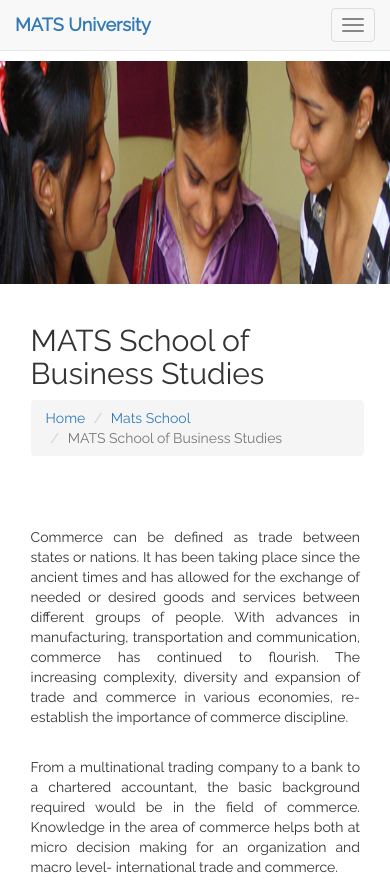
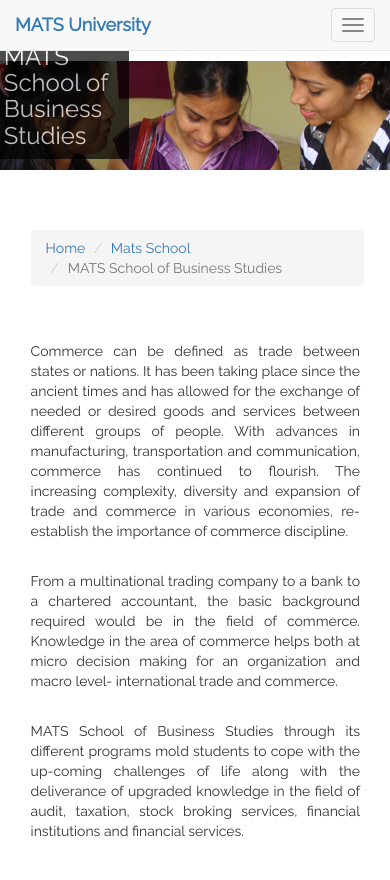
Before and after one commit to JaiminF/MATSUniversity, a plain HTML site: page mats_business_studies_school.html in a window 390 px wide. Shown: the top 880 px of the page. Drawn offline with nearby package versions, Linux system fonts and the light colour scheme.

Commit message:
few edits

```diff
--- a/mats_business_studies_school.html
+++ b/mats_business_studies_school.html
@@ -169,13 +169,13 @@
       .headimg{
         margin-top: -1%;
         width: 100%;
-        height: 50%
+        height: 60%
       }
       .topic{
         float: left;
         margin-left: 3%;
         width: 60%;
-        height: 20%
+        height: 10%
       }
       .pgdiv{
         width: 100%
@@ -201,13 +201,13 @@
           .headimg{
             margin-top: -10%;
             width: 100%;
-            height: 30%
+            height: 20%
           }
           .topic{
             float: left;
             margin-left: 3%;
             width: 90%;
-            height: 30%
+            height: 15%
           }
           .pgdiv{
             width: 100%
@@ -236,13 +236,13 @@
           .headimg{
             margin-top: -10%;
             width: 100%;
-            height: 30%
+            height: 20%
           }
           .topic{
             float: left;
             margin-left: 3%;
             width: 90%;
-            height: 30%
+            height: 15%
           }
           .pgdiv{
             width: 100%
@@ -271,7 +271,11 @@
           padding: 10px 20px;
           font-size: 18px;
           border-left: 5px solid #63b2f5;
-          color: #274472; }
+          color: #274472;
+        }
+        #over{
+          width: 33%;
+        }
     </style>
 </head>
 <body style="font-family: Raleway;">
@@ -436,13 +440,13 @@
 
 
     <div class="headimg">
-        <img src="images/school-of-business.png" style="width: 100%; height: 100%">
-    </div>
+      <div id="under"><img src="images/school-of-business.png"><div id="over"><h3 style="padding-left: 3%;">MATS School of Business Studies</h3></div></div>
+   </div>
     <br>
 <div class="middiv">
         <div class="topic">
 
-            <h2>MATS School of Business Studies</h2>
+
 
             <ol class="breadcrumb">
                 <li><a href="#">Home</a></li>
--- a/style.css
+++ b/style.css
@@ -332,7 +332,7 @@ header.smaller nav a {
         }
         /* CSS used here will be applied after bootstrap.css */
 #under {position:relative;}
-#over {position:absolute; width:25%; text-align:left; bottom:10%; right:0; left:0; z-index:3;background-color: #000;color: #fff;opacity: 0.7;}
+#over {position:absolute; width:30%; text-align:left; bottom:10%; right:0; left:0; z-index:3;background-color: #000;color: #fff;opacity: 0.7;}
 img {width:100%;}
 
   @media only screen and (max-width: 768px) {
```
Also changed, not shown: schools.html (+11 -10 lines).
